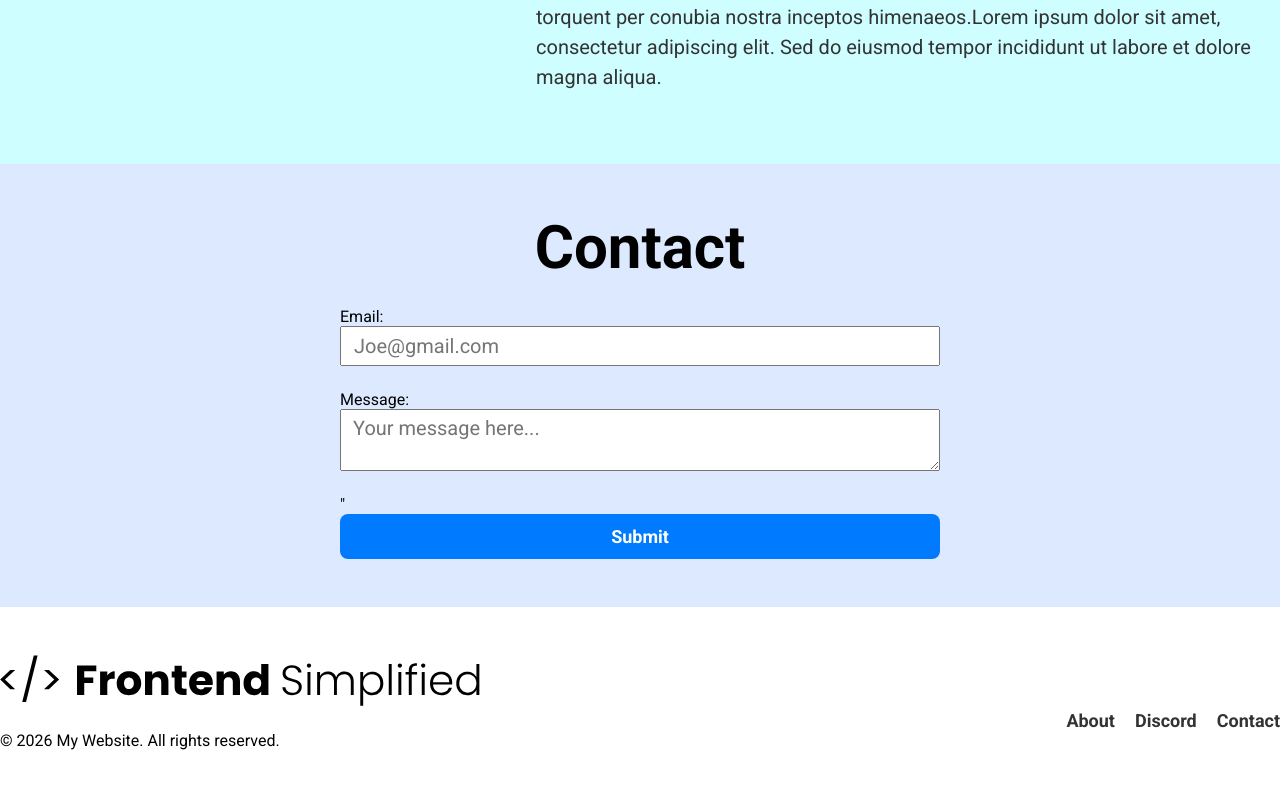
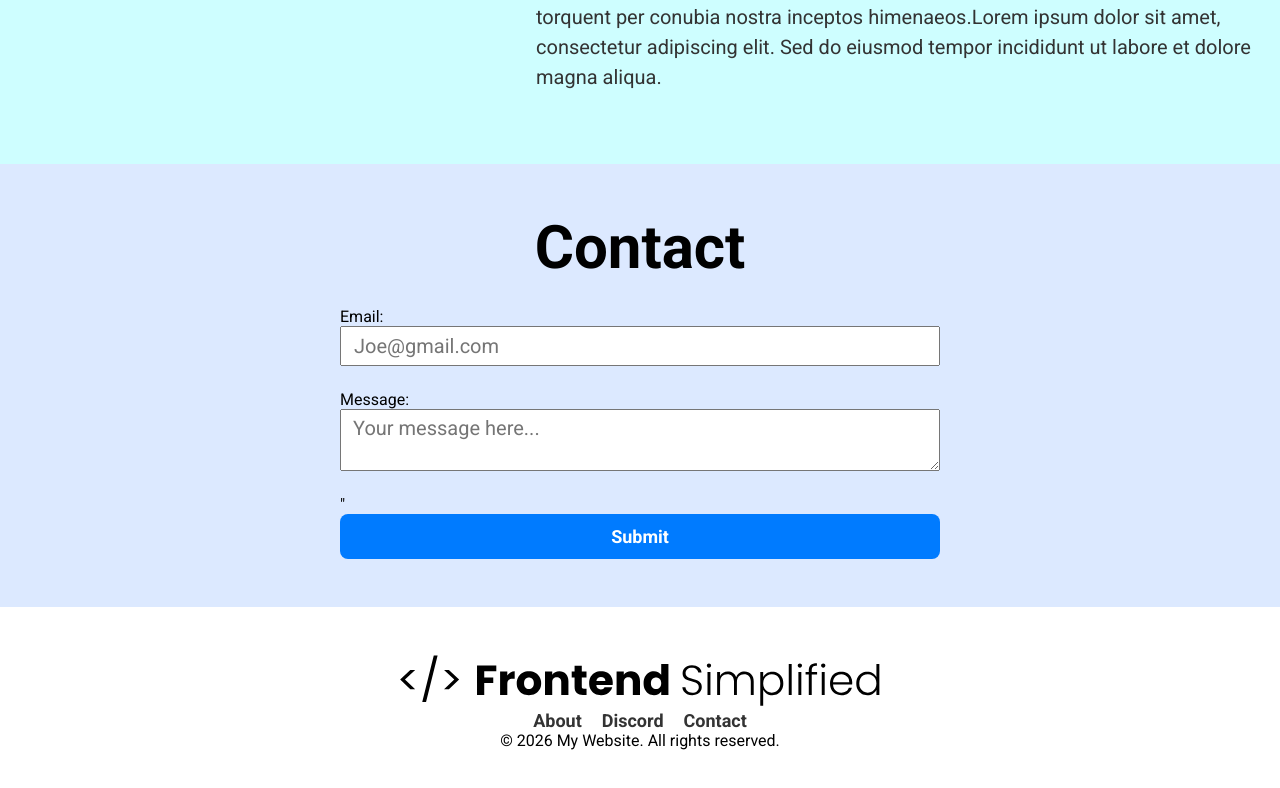
Before and after one commit to INRI-js/HTML_tutorial, a plain HTML site: page index.html in a window 1280 px wide. Shown: the part 2074-2862 px from the top of the page. Drawn offline with Linux system fonts and the light colour scheme.

Commit message:
feat: center horizontally the footer elements

```diff
--- a/style.css
+++ b/style.css
@@ -159,6 +159,12 @@ FOOTER
 
 */
 
+footer {
+  display: flex;
+  flex-direction: column;
+  align-items: center;
+}
+
 .footer__logo {
   max-width: 480px;
   width: 100%;
```
